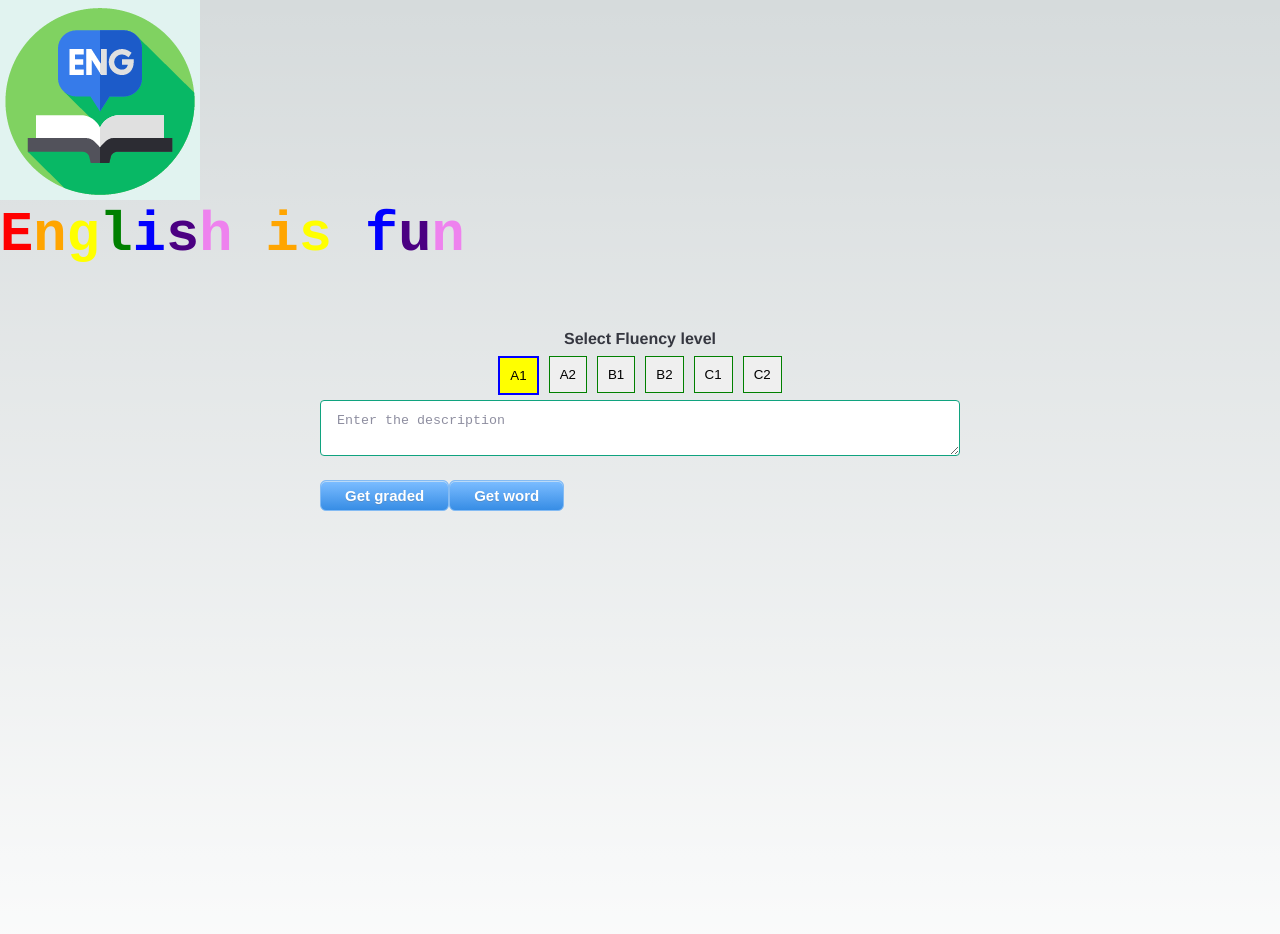
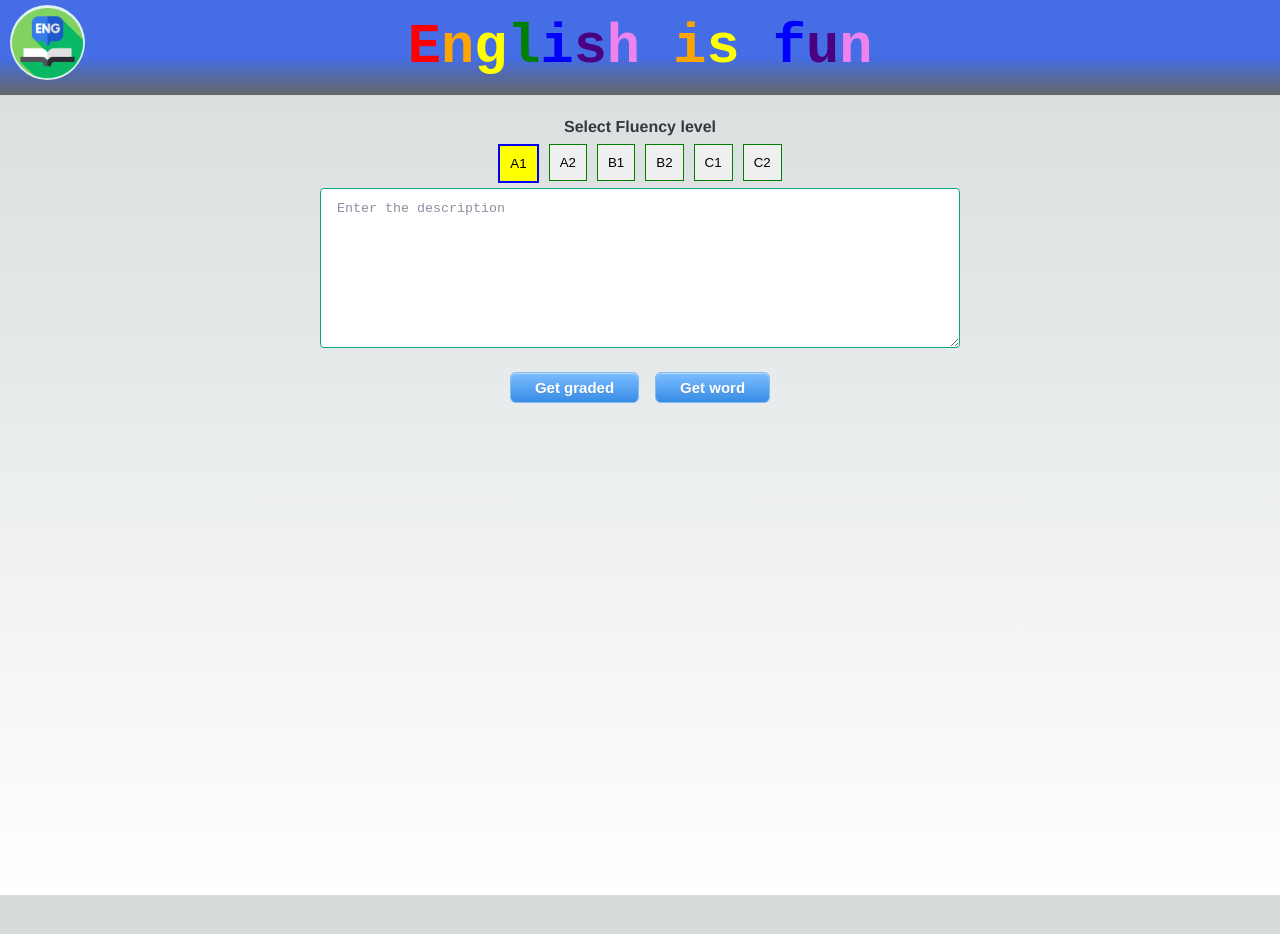
Before and after one commit to yasinabdmahmood/english-is-fun, a Next.js app: page / in a window 1280 px wide. Shown: the top 934 px of the page. After the commit the page ends 895 px from the top, so only its background shows below. Built offline with nearby package versions, Linux system fonts and the light colour scheme; a web font is replaced by a local one.

Commit message:
Modify styling

```diff
--- a/pages/index.module.css
+++ b/pages/index.module.css
@@ -27,7 +27,8 @@
     display: flex;
     flex-direction: column;
     align-items: center;
-    padding-top: 60px;
+    justify-content:flex-start;
+    padding-top: 20px;
   }
   .main .icon {
     width: 34px;
@@ -39,14 +40,45 @@
     color: #202123;
     margin: 16px 0 40px;
   }
+  .nav {
+    padding: 1rem;
+    display: flex;
+    justify-content: center;
+    align-items: center;
+    width: 100%;
+    background: rgb(100,103,103);
+    background: linear-gradient(0deg, rgba(100,103,103,1) 0%, rgba(68,109,230,1) 40%);
+}
+.nav img{
+    width: 75px;
+    height: auto;
+    position: absolute;
+    left: 10px;
+    top: 5px;
+    border-radius: 40px;
+}
+.nav .colored-text {
+    font-size: 3rem;
+    text-align: center;
+    padding: 1rem;
+    margin: 0rem;
+}
   .main form {
     display: flex;
     width: 50%;
     flex-direction: column;
   }
+  form .buttons {
+    display: flex;
+    justify-content: center;
+    flex-wrap: wrap;
+    row-gap: 1rem;
+    column-gap: 1rem;
+  }
   .main textarea{
     padding: 12px 16px;
     width: 100%;
+    min-height: 10rem;
     border: 1px solid #10a37f;
     border-radius: 4px;
     margin-bottom: 24px;
@@ -78,6 +110,7 @@
     flex-direction: column;
     justify-content: center;
     align-items: center;
+
   }
   .levels {
     list-style: none;
```
